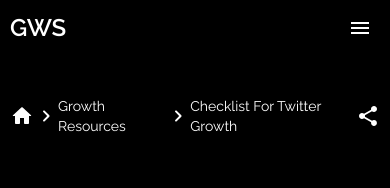
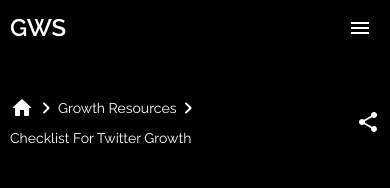
Before and after one commit to Growth-Friends/grow-with-sahil, a Next.js app: page /growth-resources/checklist-for-twitter-growth in a window 390 px wide. Shown: the top 188 px of the page. Built offline with nearby package versions, Linux system fonts and the light colour scheme.

Commit message:
bread crumb done

```diff
--- a/src/components/UtilComponents/BreadCrumbAndShare/BreadCrumb/BreadCrumb.js
+++ b/src/components/UtilComponents/BreadCrumbAndShare/BreadCrumb/BreadCrumb.js
@@ -11,7 +11,7 @@ function BreadCrumb() {
   const pathsArray = pathName.split("/");
   return (
     <div>
-      <ul className="flex items-center lg:text-base text-sm">
+      <ul className="flex items-center lg:text-base text-sm whitespace-nowrap flex-wrap gap-y-2">
         <li>
           <Link href={staticRoutes.home} prefetch={false}>
             <HomeRoundedIcon className="md:text-2xl text-xl " />
```
